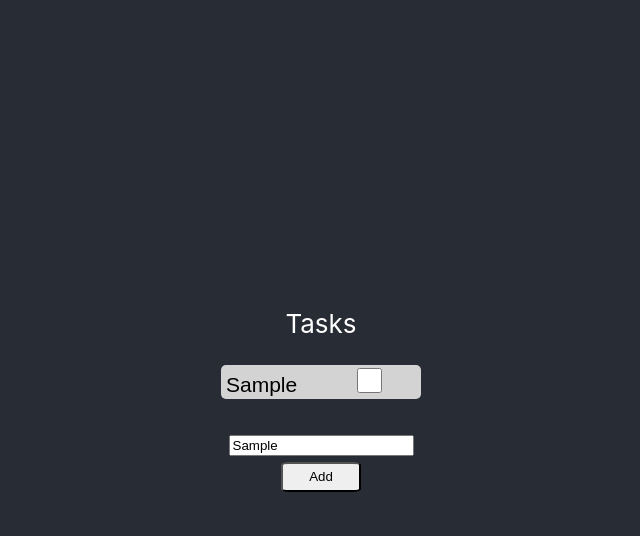
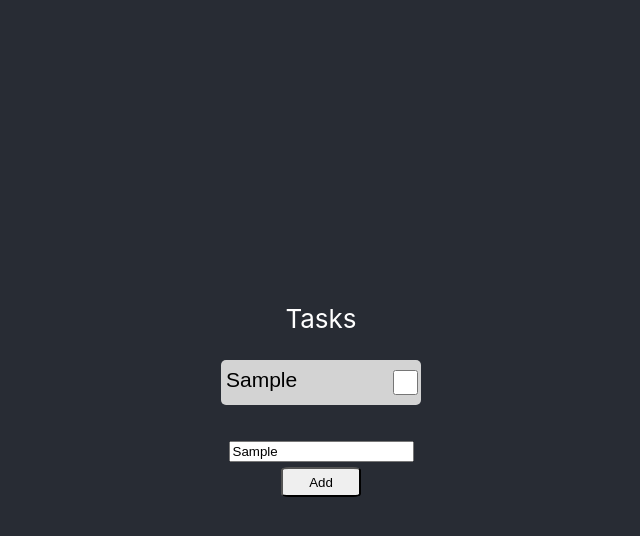
Before and after one commit to Grant1993/todoList, a React (Create React App) app: page / in a window 1280 px wide. Both pictures are taken after typing "Sample" into the empty fields and a click on the button "Add". Shown: the top 536 px of the page, without its empty margins (319-959 px from the left). Built offline with nearby package versions, Linux system fonts and the light colour scheme.

Commit message:
added styling to the checkbox

```diff
--- a/src/App.css
+++ b/src/App.css
@@ -57,7 +57,15 @@
 }
 
 .checkmark {
+  margin-top: 10px;
+  float: right;
   height: 25px;
   width: 25px;
   background-color: #eee;
 }
+
+.Remove {
+  color: red;
+  cursor: pointer;
+  display: inline;
+}
--- a/src/App.js
+++ b/src/App.js
@@ -58,17 +58,19 @@ console.log(setComplete.check)
         {taskList.map((singleTask, index) => (
         <div key={index}>
           <ul style={{padding: "0px", width: "200px"}}>
-            <li style={{listStyle: "none", backgroundColor: "lightGrey", color: "black", borderRadius: "5px"}} >
+            <li style={{listStyle: "none", height: "45px", backgroundColor: "lightGrey", color: "black", borderRadius: "5px"}} >
               <label name="task" type="text"
               className={complete === true ? "TaskLabelCheck" : "TaskLabel"}
               id="task" required value={singleTask.task}>{singleTask.task}</label>
+              <div>
               <input name="check" type="checkbox" className='checkmark' id="check" required value={complete} onChange = {(e) => setComplete(e.currentTarget.checked)}/>
+              </div>
             </li>
+            <div>
+                {taskList.length > 1 && <button type="button" className='Remove' onClick={() => handleTaskRemove(index)}><FaTimes /></button>}
+            </div>
           </ul>
 
-          <div>
-            {taskList.length > 1 && <button type="button" onClick={() => handleTaskRemove(index)}><FaTimes style={{color: 'red', cursor: 'pointer'}} /></button>}
-          </div>
         </div>
         ))}
           <div>
```
